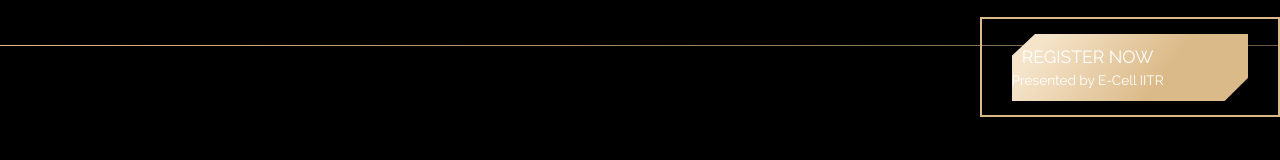
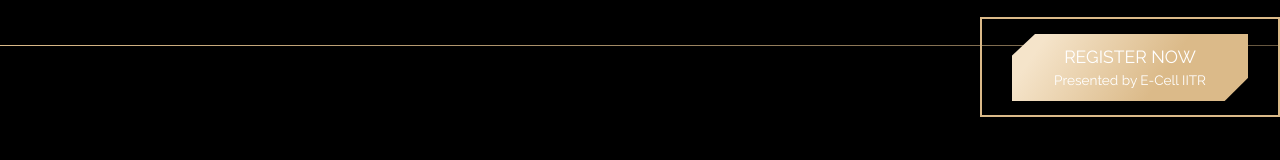
Before and after one commit to Ecell-IITR/Esummit22-frontend, a Next.js app: page / in a window 1280 px wide. Shown: the part 633-793 px from the top of the page. Built offline with nearby package versions, Linux system fonts and the light colour scheme; no server answers; a web font is replaced by a local one.

Commit message:
aligment corrected

```diff
--- a/styles/card.scss
+++ b/styles/card.scss
@@ -25,16 +25,10 @@
 .professional-pay-container a {
   text-decoration: none;
 }
-.pp-rajorpay-logo {
-  background-color: transparent;
-  width: 10%;
-  /* margin: auto; */
-  padding: 1%;
-  margin: auto 8%;
-}
+
 .pp-text {
   background-color: transparent;
-  width: max-content;
+  width: 100%;
   align-self: center;
 }
 .pp-text-1 {
@@ -47,6 +41,8 @@
   font-weight: 200;
   background-color: transparent;
   font-size: 0.85rem;
+  width: 100%;
+  text-align: center;
   /* padding-top: -20px; */
   position: relative;
 }
```
